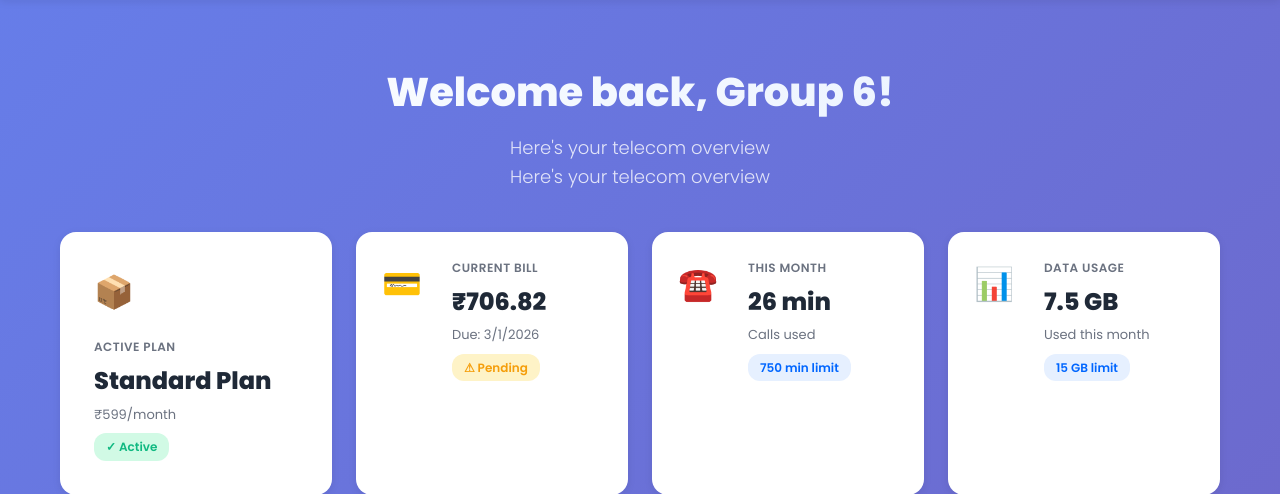
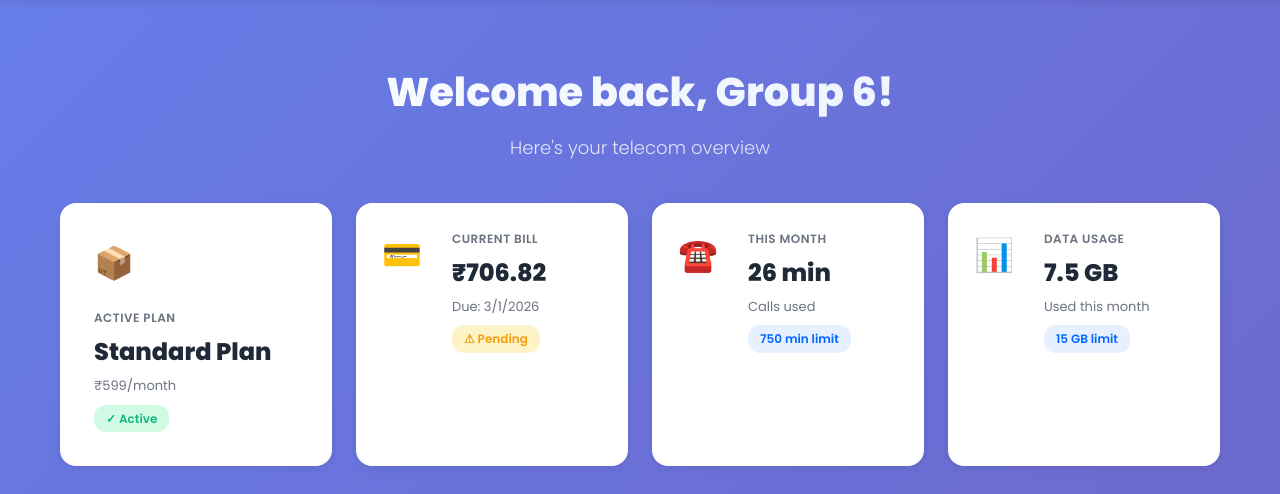
Before and after one commit to patilyogesh22/Telecomm-IaC-Provisioning123, a Flask app: page / in a window 1280 px wide. Shown: the part 83-577 px from the top of the page. Run offline with Flask 3, Linux system fonts and the light colour scheme.

Commit message:
updation

```diff
--- a/docker/app/templates/index.html
+++ b/docker/app/templates/index.html
@@ -39,8 +39,6 @@
                 <div class="section-header">
                     <h1 class="page-title">Welcome back, {{ user.name }}!</h1>
                     <p class="page-subtitle">Here's your telecom overview</p>
-                    <p class="page-subtitle">Here's your telecom overview</p>
-
                 </div>
 
                 <!-- Stats Cards -->
```
